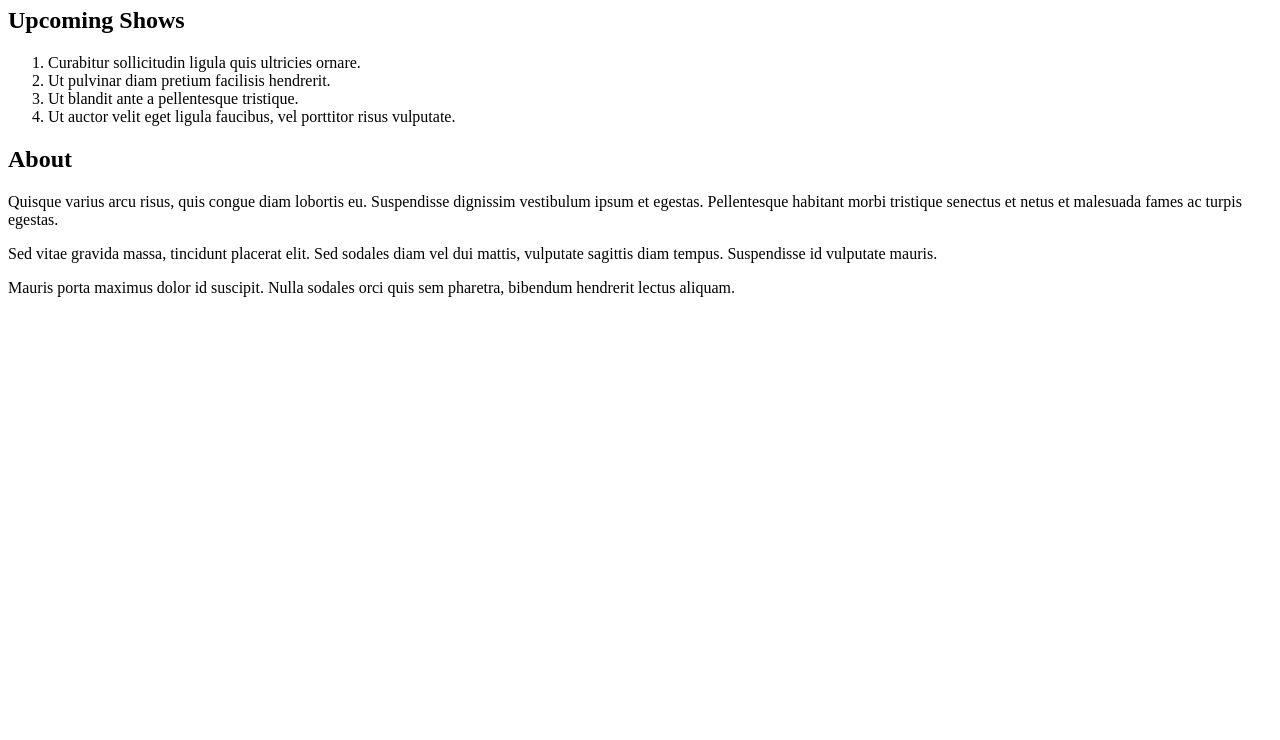
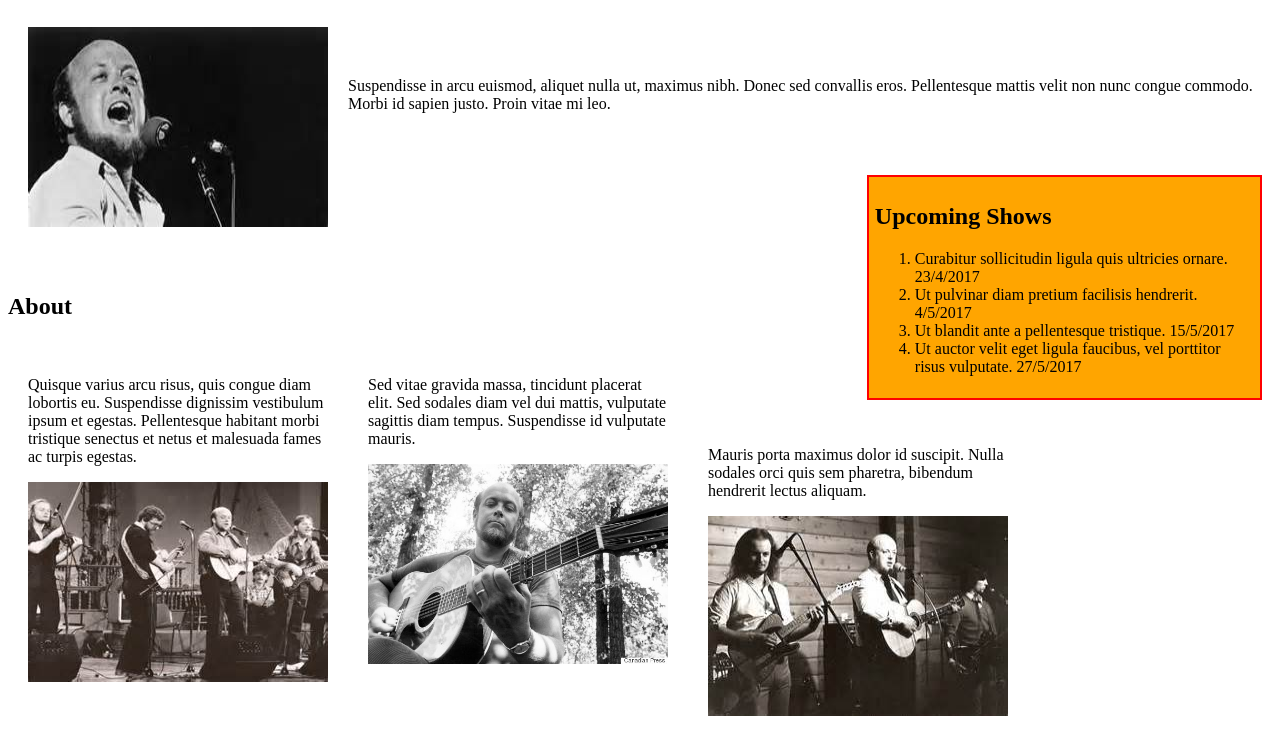
Before and after one commit to nryan1337/stan-page, a plain HTML site: page index.html in a window 1280 px wide. Shown: the part 73-813 px from the top of the page. Drawn offline with Linux system fonts and the light colour scheme.

Commit message:
added padding and margin to sidebar

```diff
--- a/css/styles.css
+++ b/css/styles.css
@@ -18,5 +18,8 @@ img {
 .sidebar {
   width: 30%;
   float: right;
-  background-color: yellow;
+  background-color: orange;
+  border: 2px solid red;
+  padding: 6px;
+  margin: 10px;
 }
--- a/index.html
+++ b/index.html
@@ -5,39 +5,47 @@
     <title>Stan Site</title>
   </head>
   <body>
-    <h1>Stan Tribute Site</h1>
+    <h1>Stan </h1>
 
-    <!--Pic of Stan here-->
+    <img class="introStan" src = "img/stanPortrait.jpg">
+    <br/><br/><br/>
+    <p>
+      Suspendisse in arcu euismod, aliquet nulla ut, maximus nibh. Donec sed convallis eros. Pellentesque mattis velit non nunc congue commodo. Morbi id sapien justo. Proin vitae mi leo.
+    </p>
 
-
-    <!--Pic of concert here-->
-
+    <br/><br/>
+    <div class="sidebar">
       <h2>Upcoming Shows</h2>
       <ol>
-      <li>Curabitur sollicitudin ligula quis ultricies ornare.</li>
-      <li>Ut pulvinar diam pretium facilisis hendrerit.</li>
-      <li>Ut blandit ante a pellentesque tristique.</li>
-      <li>Ut auctor velit eget ligula faucibus, vel porttitor risus vulputate.</li>
+        <li>Curabitur sollicitudin ligula quis ultricies ornare. 23/4/2017</li>
+        <li>Ut pulvinar diam pretium facilisis hendrerit. 4/5/2017</li>
+        <li>Ut blandit ante a pellentesque tristique. 15/5/2017</li>
+        <li>Ut auctor velit eget ligula faucibus, vel porttitor risus vulputate. 27/5/2017</li>
       </ol>
+  </div>
 
-
+    <br/><br/><br/><br/><br/><br/>
     <h2>About</h2>
+    <div class="column">
       <p>
         Quisque varius arcu risus, quis congue diam lobortis eu. Suspendisse dignissim vestibulum ipsum et egestas. Pellentesque habitant morbi tristique senectus et netus et malesuada fames ac turpis egestas.
       </p>
+      <img src = "img/band1.jpg">
+    </div>
 
+    <div class="column">
       <p>
         Sed vitae gravida massa, tincidunt placerat elit. Sed sodales diam vel dui mattis, vulputate sagittis diam tempus. Suspendisse id vulputate mauris.
       </p>
+      <img src = "img/band2.jpg">
+    </div>
 
+    <div class="column">
       <p>
         Mauris porta maximus dolor id suscipit. Nulla sodales orci quis sem pharetra, bibendum hendrerit lectus aliquam.
       </p>
-
-    <!--Pic1 here-->
-    <!--Pic2 here-->
-    <!--Pic3 here-->
-
+      <img src = "img/band3.jpg">
+    </div>
 
   </body>
 </html>
```
Also changed, not shown: img/band1.jpg (added), img/band2.jpg (added), img/band3.jpg (added), img/stanPortrait.jpg (added), img/stanSea.jpg (added). Lines whose indentation alone changed are shown as unchanged.
